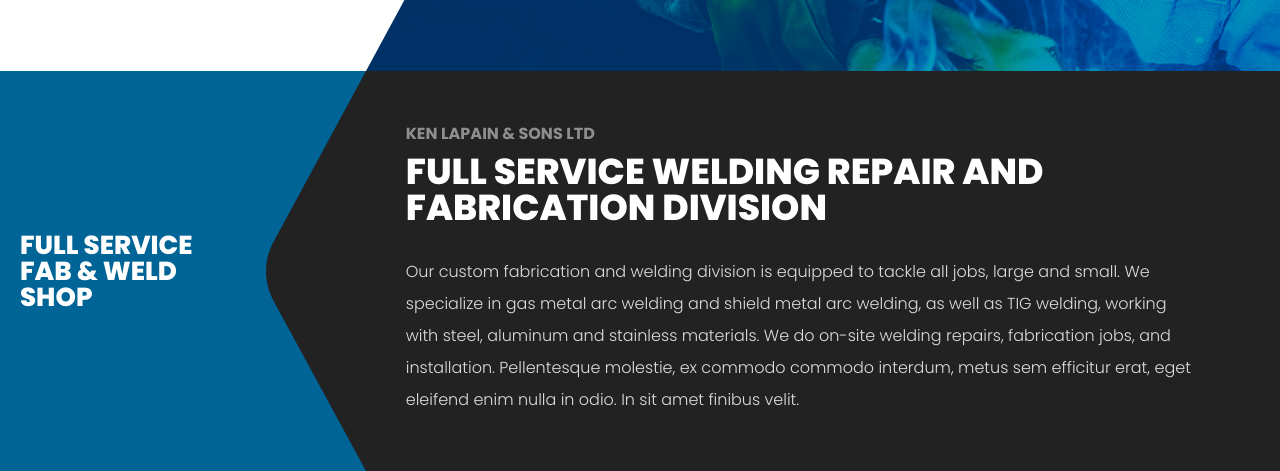
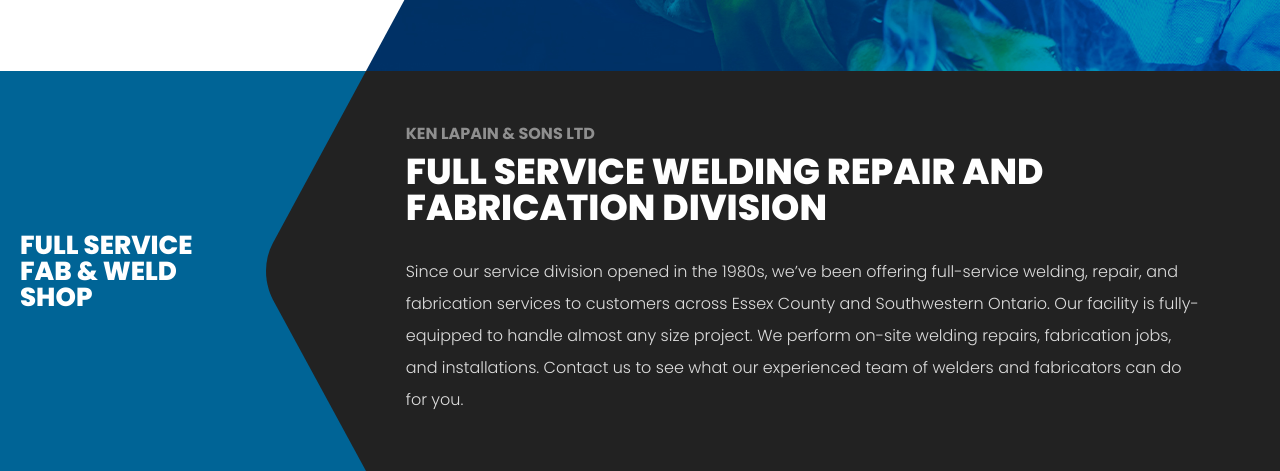
Before and after one commit to Pure-Ind/Lapain, a Jekyll site: the page built from services/fab-weld.md, in a window 1280 px wide and 1400 px high, scrolled down 729 px, cut to the strip 0-471 px from the top of the window. Built offline with Jekyll 4.4.1, drawn with Linux system fonts in a browser that asks for light colours; comment, search, counter and statistics services are not loaded; some of the changed text lies outside the part shown.

Commit message:
content updates

```diff
--- a/_layouts/about.html
+++ b/_layouts/about.html
@@ -39,7 +39,7 @@
         <div class="intro-section-large-text" c>
           <h4>Ken Lapain &amp; Sons LTD</h4>
           <h3>We Put Our History &amp; Experience Into Our Work</h3>
-          <p>Duis eleifend nunc sed arcu viverra, id auctor justo ultrices. Curabitur sapien augue, interdum eget volutpat a, scelerisque eget nibh. Vivamus et arcu eget magna iaculis vehicula. Nullam pellentesque est enim, eget posuere lorem sodales a. Pellentesque habitant morbi tristique senectus et netus et malesuada fames ac turpis egestas. Phasellus commodo arcu quis suscipit accumsan. Etiam nulla lorem, hendrerit sed viverra nec, convallis at diam. Phasellus nibh lectus, lobortis eu mauris vitae, posuere semper sem.</p>
+          <p>Founded as a trucking company over 70 years ago, Ken Lapain & Sons has a proven record of quality work and service. In the 1980s, the company expanded into heavy-duty truck repairs. In the following decade, sandblasting and painting became a cornerstone service. The expectation for high quality work and customer based service was established from the beginning and has allowed the business to grow into what it is today.</p>
         </div>
       </div>
     </div>
@@ -47,7 +47,7 @@
       <div class="container-1200">
         <div class="content text-align-center" data-aos="fade-up">
           <h2 class="heading-main">The <span class="outline-text">Team</span></h2>
-          <p class="margin-top-50">Duis eleifend nunc sed arcu viverra, id auctor justo ultrices. Curabitur sapien augue, interdum eget volutpat a, scelerisque eget nibh. Vivamus et arcu eget magna iaculis vehicula. Nullam pellentesque est enim, eget posuere lorem sodales.</p>
+          <p class="margin-top-50">The team at Ken Lapain & Sons is comprised of members with a wide variety of skills that hold certifications and licenses in many fields.  Many of the team members have over 30 years of experience in their respected fields, allowing them to provide exceptional, quality service efficiently and safely.</p>
           {%- include stats.html -%}
         </div>
         <div class="team-members">
@@ -131,7 +131,7 @@
         <div class="content padding-100-all mobile-padding-section" data-aos="fade-up">
           <h4 class="heading-sub">A Name You Can Trust</h4>
           <h2 class="heading-main">Our <span class="outline-text">History</span></h2>
-          <p class="margin-top-50">Lorem ipsum dolor sit amet, consectetur adipiscing elit. Proin justo nisl, faucibus vitae metus at, ullamcorper pellentesque dolor. Vestibulum pretium, diam a sollicitudin vulputate, urna tellus posuere tortor, venenatis finibus elit turpis in mauris. Fusce malesuada tortor turpis, vel dignissim nisi tempor et. Praesent mollis ullamcorper vulputate. Integer in magna felis. Vestibulum vitae ligula eu arcu commodo finibus vel vitae ipsum. Nulla sed odio eget purus ornare suscipit non quis sem. Sed tincidunt iaculis pulvinar. Quisque sit amet elementum diam, sit amet laoreet mauris. Fusce nec magna nunc. Sed vitae lorem vitae metus hendrerit sodales ut non libero. Fusce tempus orci sed leo pretium gravida. Sed vitae rhoncus lorem.</p>
+          <p class="margin-top-50"> In the 1930s, Ken Lapain started working as a farmer and had a team of horses that were employed to help fix township roads. Once he was able to buy a truck, he started hauling coal in the winter and stone in the summer; this was the beginning of the family business. In the 1960s, Jim and Joe Lapain joined “Ken Lapain & Sons” driving trucks. In 1972, the business became Ken Lapain & Sons Ltd., a trucking company. From there, the company expanded to offer heavy-truck repairs in the Essex county area. In the 1990s, sandblasting and painting became part of the business and serviced the local manufacturing sectors. In 1998, a new repair facility was built. Since then, the entire business has continued to grow and expand year after year.</p>
         </div>
       </div>
 
--- a/_layouts/fab-weld.html
+++ b/_layouts/fab-weld.html
@@ -31,7 +31,7 @@
         <div class="intro-section-large-text" data-aos="fade-up">
           <h4>Ken Lapain &amp; Sons LTD</h4>
           <h3>Full Service Welding Repair and Fabrication Division</h3>
-          <p>Our custom fabrication and welding division is equipped to tackle all jobs, large and small. We specialize in gas metal arc welding and shield metal arc welding, as well as TIG welding, working with steel, aluminum and stainless materials. We do on-site welding repairs, fabrication jobs, and installation. Pellentesque molestie, ex commodo commodo interdum, metus sem efficitur erat, eget eleifend enim nulla in odio. In sit amet finibus velit.</p>
+          <p>Since our service division opened in the 1980s, we’ve been offering full-service welding, repair, and fabrication services to customers across Essex County and Southwestern Ontario. Our facility is fully-equipped to handle almost any size project. We perform on-site welding repairs, fabrication jobs, and installations. Contact us to see what our experienced team of welders and fabricators can do for you.</p>
         </div>
       </div>
     </div>
@@ -40,7 +40,7 @@
         <div class="content text-align-center" data-aos="fade-up">
             <h4 class="heading-sub">Large &amp; Small</h4>
             <h2 class="heading-main">We Tackle All Jobs, Large &amp; Small</h2>
-            <p class="margin-top-50 margin-bottom-50">Lorem ipsum dolor sit amet, consectetur adipiscing elit. Praesent scelerisque, nisi eget porta dapibus, tortor nisi scelerisque lectus, eget egestas velit risus sit amet mauris. Donec scelerisque in risus vitae semper.Proin nisl neque, efficitur ut nunc sit amet, viverra consectetur magna. Vivamus tincidunt mi a tortor congue, ut sodales massa efficitur. Cras a augue maximus mauris commodo tempor sed nec ligula. Ut tincidunt nec magna et interdum.</p>
+            <p class="margin-top-50 margin-bottom-50">At Ken Lapain & Sons, no job is too big or too small for our team of professional custom fabricators and welders. Our Essex County-based company is perfectly located to provide fabrication and welding services to most of Southwestern Ontario, be it on-site or in-house in our fully-equipped facility.</p>
         </div>
       <div class="grid grid-30-70 services-item" id="fabrication" data-aos="fade-up">
         <div class="grid-item services-item-hex">
@@ -51,7 +51,7 @@
         <div class="grid-item">
             <div class="services-item-content">
                 <h2>Custom Fabrication</h2>
-                <p>Our custom fabrication and welding division is equipped to tackle all jobs, large and small. We specialize in gas metal arc welding and shield metal arc welding, as well as TIG welding, working with steel, aluminum and stainless materials. We do on-site welding repairs, fabrication jobs, and installation. Lorem ipsum dolor sit amet, consectetur adipiscing elit. Praesent scelerisque, nisi eget porta dapibus, tortor nisi scelerisque lectus, eget egestas velit risus sit amet mauris.</p>
+                <p>Based in Essex County, we are fully-equipped to perform almost any custom fabrication services in Southwestern Ontario. Custom fabrication projects come with unique demands and having the knowledge and experience to meet those demands is key. Our fabrication division has been in business since 1980 and we’ve completed jobs of all shapes, sizes, and difficulties both in-house and on-site. We specialize in multiple types of welding, and most often work with steel, aluminum, and stainless steel.</p>
             </div>
         </div>
       </div>
@@ -60,7 +60,7 @@
         <div class="grid-item">
             <div class="services-item-content">
                 <h2>Welding / Welding Repair</h2>
-                <p>Our custom fabrication and welding division is equipped to tackle all jobs, large and small. We specialize in gas metal arc welding and shield metal arc welding, as well as TIG welding, working with steel, aluminum and stainless materials. We do on-site welding repairs, fabrication jobs, and installation. Lorem ipsum dolor sit amet, consectetur adipiscing elit. Praesent scelerisque, nisi eget porta dapibus, tortor nisi scelerisque lectus, eget egestas velit risus sit amet mauris.</p>
+                <p>Our facility and team of professional welders are equipped to tackle all jobs, large and small. We specialize in multiple types of welding, including: gas metal arc welding, shielded metal arc welding, and TIG welding. We have experience in and are equipped for welding steel, aluminum, and stainless materials and can take on any project, in-house or on-site.</p>
             </div>
         </div>
         <div class="grid-item services-item-hex">
--- a/_layouts/home.html
+++ b/_layouts/home.html
@@ -55,7 +55,7 @@
           <div class="content content-first padding-right mid-padding" data-aos="fade-up">
             <h4 class="heading-sub">Ken Lapain &amp; Sons LTD</h4>
             <h2 class="heading-main" >Our <span class="outline-text">Services</span></h2>
-            <p class="margin-bottom-50 margin-top-50">Etiam laoreet condimentum nulla, et elementum neque lobortis id. Nam dapibus ligula vel nibh malesuada, non porttitor eros molestie. Suspendisse potenti. Fusce sodales, ipsum vel volutpat fringilla, ipsum ex pharetra metus, non egestas urna sapien non risus. Nulla eget arcu est. Aliquam tincidunt lacinia fermentum. Vivamus fermentum pretium purus eleifend imperdiet. Integer vitae metus et orci laoreet dictum. Donec dui ante, pretium vel auctor et, cursus id ante. Aenean volutpat hendrerit libero placerat viverra.</p>
+            <p class="margin-bottom-50 margin-top-50"> The services we offer are divided into four areas/facilities - our full service garage, fabrication and welding, sandblasting and painting, and the body shop. These facilities equip us with everything required for service and repairs in the trucking and industrial equipment sectors.  Our team of highly skilled workers has decades of combined experience that ensures we will always offer high-quality work. Our customer-first approach ensures that we will always provide outstanding service. </p>
           </div>
 
         </div>
@@ -87,7 +87,7 @@
           <div class="content padding-100-all" data-aos="fade-up">
             <h4 class="heading-sub">We're Proud Of</h4>
             <h2 class="heading-main">The <span class="outline-text">Work</span> We Do</h2>
-            <p class="margin-bottom-50 margin-top-50">Etiam laoreet condimentum nulla, et elementum neque lobortis id. Nam dapibus ligula vel nibh malesuada, non porttitor eros molestie. Suspendisse potenti. Fusce sodales, ipsum vel volutpat fringilla, ipsum ex pharetra metus, non egestas urna sapien non risus. Nulla eget arcu est. Aliquam tincidunt lacinia fermentum. </p>
+            <p class="margin-bottom-50 margin-top-50"> We stand behind the quality of work we provide. We tackle each project with detail-oriented focus and strive to satisfy all of our clients’ needs.</p>
            {% include arrow-link.html url="/about/" text="Learn More About Us" %}
           </div>
         </div>
```
Also changed, not shown: _data/gallery.yml (+18 -0 lines), _layouts/garage.html (+6 -6 lines), _layouts/sandblast-paint.html (+3 -4 lines), assets/images/lapain/gallery/painting/painting-21.jpg (added), assets/images/lapain/gallery/painting/painting-22.jpg (added), assets/images/lapain/gallery/painting/painting-23.jpg (added), assets/images/lapain/gallery/painting/thumbs/painting-21.jpg (added), assets/images/lapain/gallery/painting/thumbs/painting-22.jpg (added), assets/images/lapain/gallery/painting/thumbs/painting-23.jpg (added).
